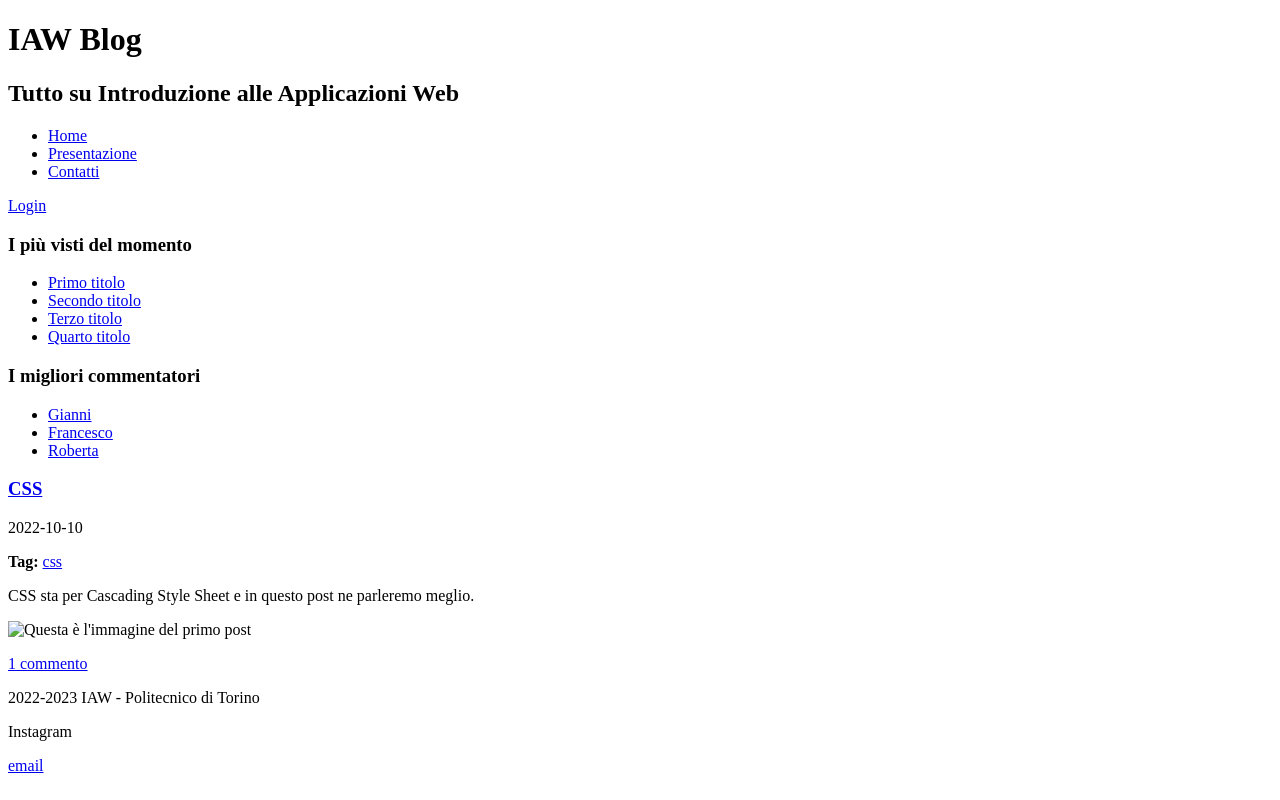
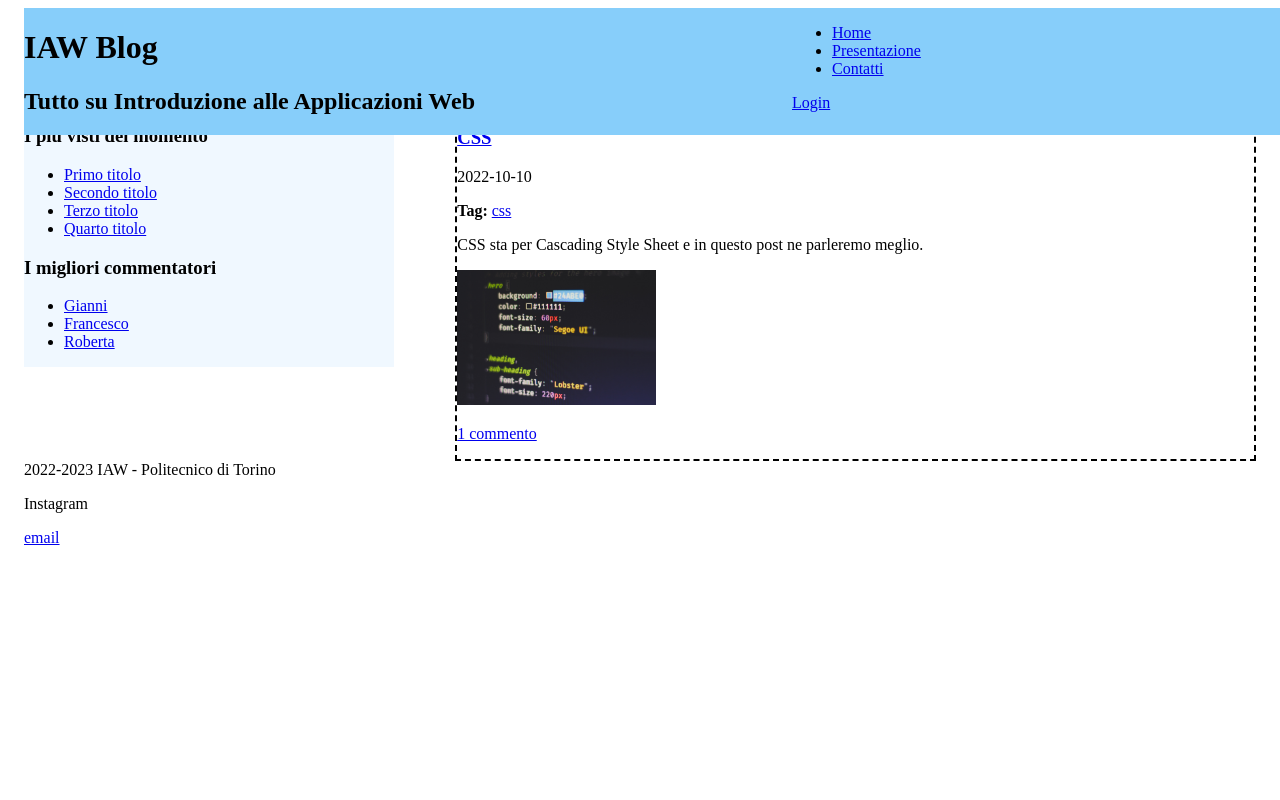
Before and after one commit to polito-iaw-2022/materiale, a plain HTML site: page esercizi/03-css/esercizio/home.html in a window 1280 px wide. Drawn offline with Linux system fonts and the light colour scheme.

Commit message:
add exercise done in class

```diff
--- a/esercizi/03-css/esercizio/home.html
+++ b/esercizi/03-css/esercizio/home.html
@@ -4,11 +4,14 @@
     <meta charset="utf-8">
     <title>IAW - Homepage</title>
     <meta name="keywords" content="web, blog, html, css">
+    <link rel="stylesheet" type="text/css" href="style.css">
   </head>
   <body>
     <header>
-      <h1>IAW Blog</h1>
-      <h2>Tutto su Introduzione alle Applicazioni Web</h2>
+      <div>
+        <h1>IAW Blog</h1>
+        <h2>Tutto su Introduzione alle Applicazioni Web</h2>
+      </div>
       <nav>
         <ul>
           <li><a href="home.html" title="Homepage">Home</a></li>
@@ -18,6 +21,16 @@
         <a href="login.html" title="Entra nel sito">Login</a>
       </nav>
     </header>
+    <main>
+      <article>
+        <h3><a href="css.html" title="Post sul CSS">CSS</a></h3>
+        <p>2022-10-10</p>
+        <p><strong>Tag:</strong> <a href="#">css</a></p>
+        <p>CSS sta per Cascading Style Sheet e in questo post ne parleremo meglio.</p>
+        <img class="post-img" src="img/css.jpg" alt="CSS - Photo by Ferenc Almasi on Unsplash">
+        <p><a href="css.html#commenti" title="Commenti al post sul CSS">1 commento</a></p>
+      </article>
+    </main>
     <aside>
       <div>
         <h3>I più visti del momento</h3>
@@ -37,16 +50,6 @@
         </ul>
       </div>
     </aside>
-    <main>
-      <article>
-        <h3><a href="css.html" title="Post sul CSS">CSS</a></h3>
-        <p>2022-10-10</p>
-        <p><strong>Tag:</strong> <a href="#">css</a></p>
-        <p>CSS sta per Cascading Style Sheet e in questo post ne parleremo meglio.</p>
-        <img src="immagine.jpg" alt="Questa è l'immagine del primo post">
-        <p><a href="css.html#commenti" title="Commenti al post sul CSS">1 commento</a></p>
-      </article>
-    </main>
     <footer>
       <p>2022-2023 IAW - Politecnico di Torino</p>
       <!-- Inserire icone social e mail-->
--- /dev/null
+++ b/esercizi/03-css/esercizio/style.css
@@ -0,0 +1,47 @@
+body {
+  padding-left: 1rem;
+  padding-right: 1rem;
+}
+.post-img {
+  width: 25%;
+}
+
+aside {
+  float: left;
+  width: 30%;
+  margin-top: 8%;
+  background-color: aliceblue;
+}
+
+main {
+  float: right;
+  width: 65%;
+  margin-top: 8%;
+  margin-left: 1rem;
+}
+
+footer {
+  clear: both;
+}
+
+header {
+  background-color: lightskyblue;
+  position: fixed;
+  width: 100%;
+}
+
+header > div {
+  float: left;
+  width: 40%;
+}
+
+header > nav {
+  float: right;
+  width: 40%;
+}
+
+article {
+  border-color: black;
+  border-width: 2px;
+  border-style: dashed;
+}
```
Also changed, not shown: README.md, esercizi/03-css/esercizio/img/css.jpg (added).
